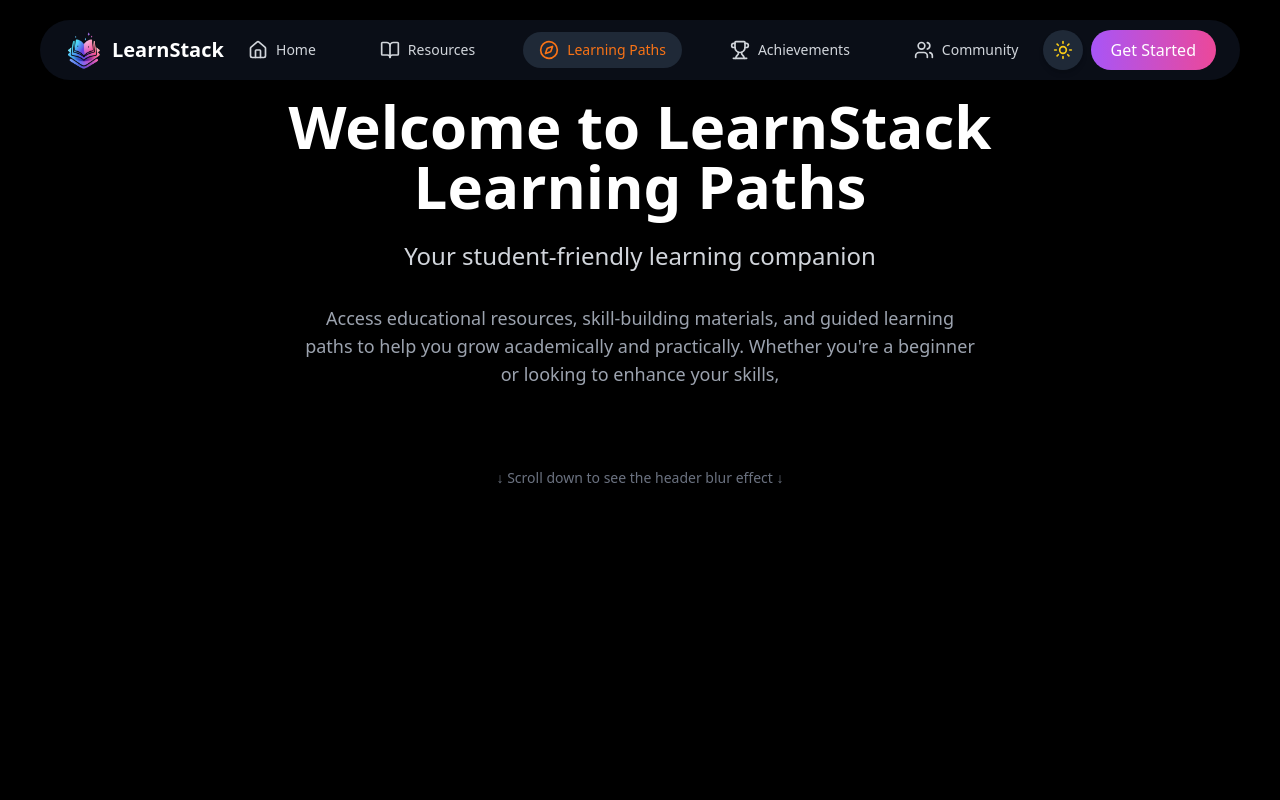
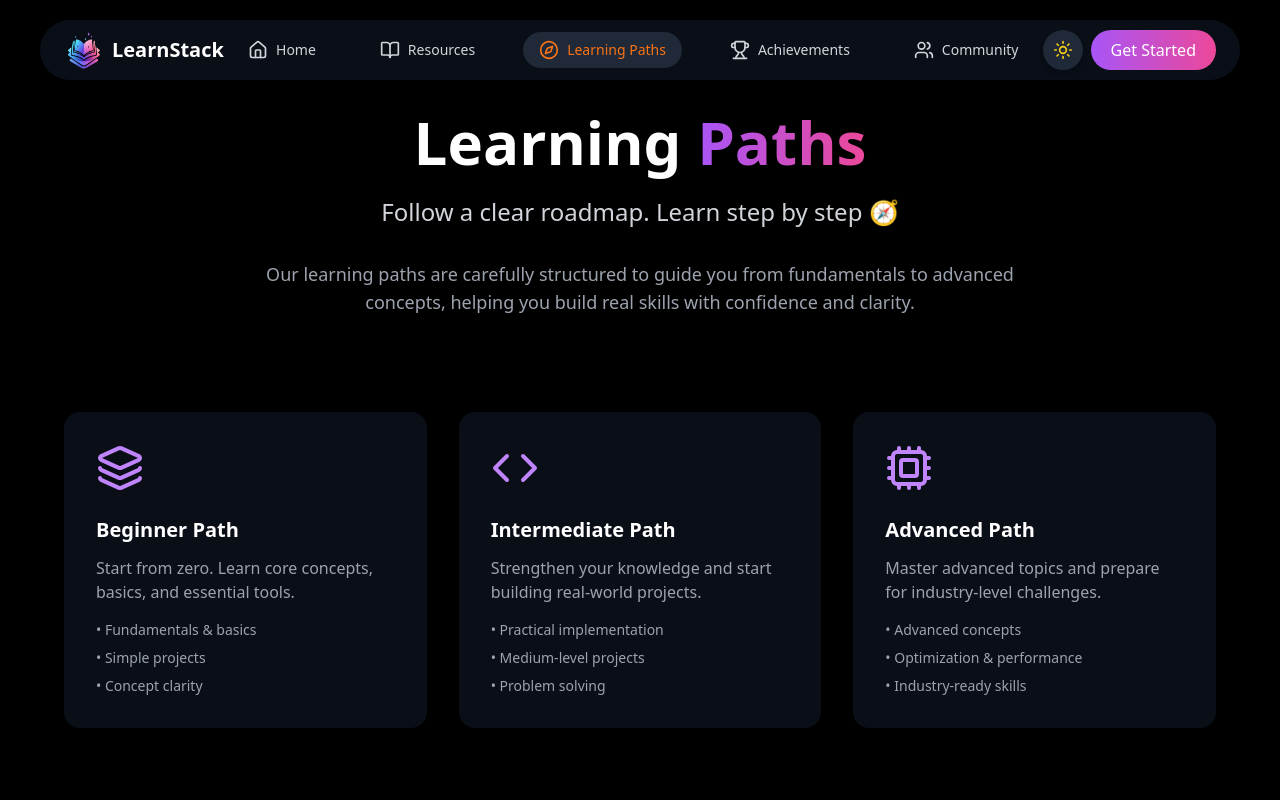
Before and after one commit to sayantan-pachal/LearnStack-learning-companion, a React (Vite) app: page /learningpaths in a window 1280 px wide. Shown: the top 800 px of the page. Built offline with nearby package versions, Linux system fonts and the light colour scheme.

Commit message:
update the Learning Paths page

```diff
--- a/src/components/Learning Paths/LearningPaths.jsx
+++ b/src/components/Learning Paths/LearningPaths.jsx
@@ -1,29 +1,93 @@
-import React from 'react'
+import React from "react";
+import { Compass, Layers, Code, Cpu, Rocket } from "lucide-react";
 
 function LearningPaths() {
   return (
-    <div className="pt-24 px-4 pb-20 dark:bg-black">
-        <div className="max-w-4xl mx-auto text-center">
-          <h1 className="text-5xl md:text-6xl font-bold mb-6 text-gray-900 dark:text-white">
-            Welcome to LearnStack Learning Paths
-          </h1>
-          <p className="text-xl md:text-2xl mb-8 dark:text-gray-300 text-gray-700">
-            Your student-friendly learning companion
+    <div className="pt-28 px-4 pb-24 dark:bg-black">
+      {/* Header */}
+      <div className="max-w-5xl mx-auto text-center">
+        <h1 className="text-5xl md:text-6xl font-bold mb-6 text-gray-900 dark:text-white">
+          Learning{" "}
+          <span className="bg-clip-text text-transparent bg-gradient-to-r from-blue-500 to-indigo-600 dark:from-purple-500 dark:to-pink-500">
+            Paths
+          </span>
+        </h1>
+
+        <p className="text-xl md:text-2xl mb-8 text-gray-700 dark:text-gray-300">
+          Follow a clear roadmap. Learn step by step 🧭
+        </p>
+
+        <p className="text-lg max-w-3xl mx-auto text-gray-600 dark:text-gray-400">
+          Our learning paths are carefully structured to guide you from
+          fundamentals to advanced concepts, helping you build real skills with
+          confidence and clarity.
+        </p>
+      </div>
+
+      {/* Paths */}
+      <div className="mt-24 max-w-6xl mx-auto grid grid-cols-1 md:grid-cols-2 lg:grid-cols-3 gap-8">
+        {/* Beginner */}
+        <div className="p-8 rounded-2xl bg-white/60 dark:bg-gray-900/60 backdrop-blur-sm shadow hover:scale-[1.03] transition">
+          <Layers className="w-12 h-12 mb-6 text-blue-600 dark:text-purple-400" />
+          <h3 className="text-xl font-semibold text-gray-900 dark:text-white mb-3">
+            Beginner Path
+          </h3>
+          <p className="text-gray-600 dark:text-gray-400 mb-4">
+            Start from zero. Learn core concepts, basics, and essential tools.
           </p>
-          <p className="text-lg max-w-2xl mx-auto dark:text-gray-400 text-gray-600">
-            Access educational resources, skill-building materials, and guided learning paths
-            to help you grow academically and practically. Whether you're a beginner or looking to enhance your skills,
-          </p>
-        </div>
-        <div className="mt-20 text-center">
-          <p className={`text-sm text-gray-500`}>
-            ↓ Scroll down to see the header blur effect ↓
-          </p>
+          <ul className="text-sm text-gray-500 dark:text-gray-400 space-y-2">
+            <li>• Fundamentals & basics</li>
+            <li>• Simple projects</li>
+            <li>• Concept clarity</li>
+          </ul>
         </div>
 
-        <div className="mt-96 h-screen"></div>
+        {/* Intermediate */}
+        <div className="p-8 rounded-2xl bg-white/60 dark:bg-gray-900/60 backdrop-blur-sm shadow hover:scale-[1.03] transition">
+          <Code className="w-12 h-12 mb-6 text-blue-600 dark:text-purple-400" />
+          <h3 className="text-xl font-semibold text-gray-900 dark:text-white mb-3">
+            Intermediate Path
+          </h3>
+          <p className="text-gray-600 dark:text-gray-400 mb-4">
+            Strengthen your knowledge and start building real-world projects.
+          </p>
+          <ul className="text-sm text-gray-500 dark:text-gray-400 space-y-2">
+            <li>• Practical implementation</li>
+            <li>• Medium-level projects</li>
+            <li>• Problem solving</li>
+          </ul>
+        </div>
+
+        {/* Advanced */}
+        <div className="p-8 rounded-2xl bg-white/60 dark:bg-gray-900/60 backdrop-blur-sm shadow hover:scale-[1.03] transition">
+          <Cpu className="w-12 h-12 mb-6 text-blue-600 dark:text-purple-400" />
+          <h3 className="text-xl font-semibold text-gray-900 dark:text-white mb-3">
+            Advanced Path
+          </h3>
+          <p className="text-gray-600 dark:text-gray-400 mb-4">
+            Master advanced topics and prepare for industry-level challenges.
+          </p>
+          <ul className="text-sm text-gray-500 dark:text-gray-400 space-y-2">
+            <li>• Advanced concepts</li>
+            <li>• Optimization & performance</li>
+            <li>• Industry-ready skills</li>
+          </ul>
+        </div>
+      </div>
+
+      {/* Motivation Section */}
+      <div className="mt-28 max-w-4xl mx-auto text-center">
+        <Rocket className="w-12 h-12 mx-auto mb-6 text-blue-600 dark:text-purple-400" />
+        <p className="text-xl font-medium text-gray-800 dark:text-gray-200">
+          Choose a path. Stay consistent. Grow every day.
+        </p>
+        <p className="mt-4 text-gray-600 dark:text-gray-400">
+          LearnStack helps you move forward with clarity — no confusion, no
+          overwhelm.
+        </p>
+      </div>
     </div>
-  )
+  );
 }
 
-export default LearningPaths
+export default LearningPaths;
```
